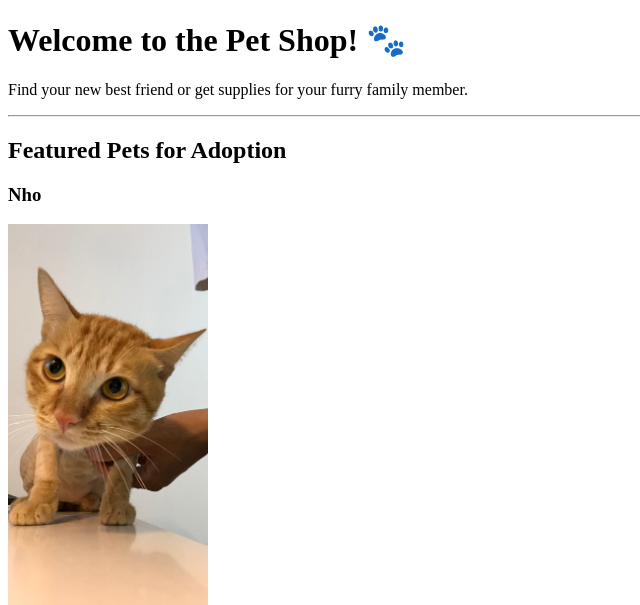
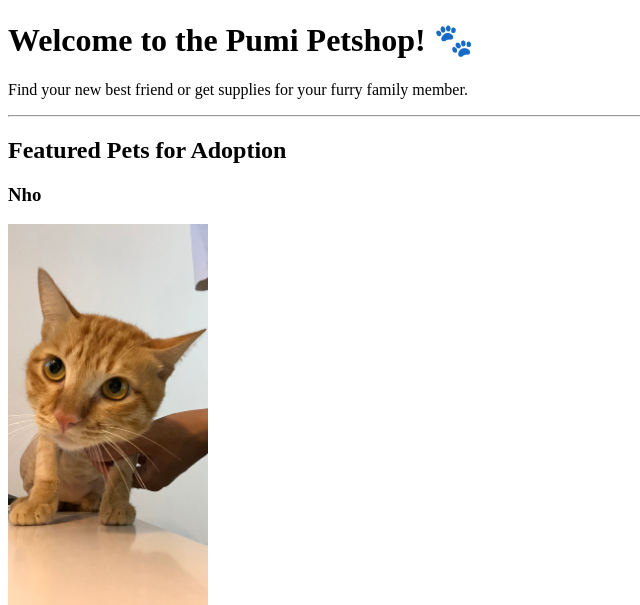
Before and after one commit to criticnous/petshop-website, a Django app: page / in a window 1280 px wide. Shown: the top 605 px of the page, without its empty margins (0-640 px from the left). Run offline with Django 5.2, Linux system fonts and the light colour scheme; data comes from the database, SQL or seed files in the repository; data that the repository does not hold is empty.

Commit message:
update home

```diff
--- a/templates/store/home.html
+++ b/templates/store/home.html
@@ -3,11 +3,11 @@
 <head>
     <meta charset="UTF-8">
     <meta name="viewport" content="width=device-width, initial-scale=1.0">
-    <title>Welcome to Your Girlfriend's Pet Shop!</title>
+    <title>Welcome to Pumi Pet Shop!</title>
 </head>
 <body>
 
-    <h1>Welcome to the Pet Shop! 🐾</h1>
+    <h1>Welcome to the Pumi Petshop! 🐾</h1>
     <p>Find your new best friend or get supplies for your furry family member.</p>
 
     <hr>
```
